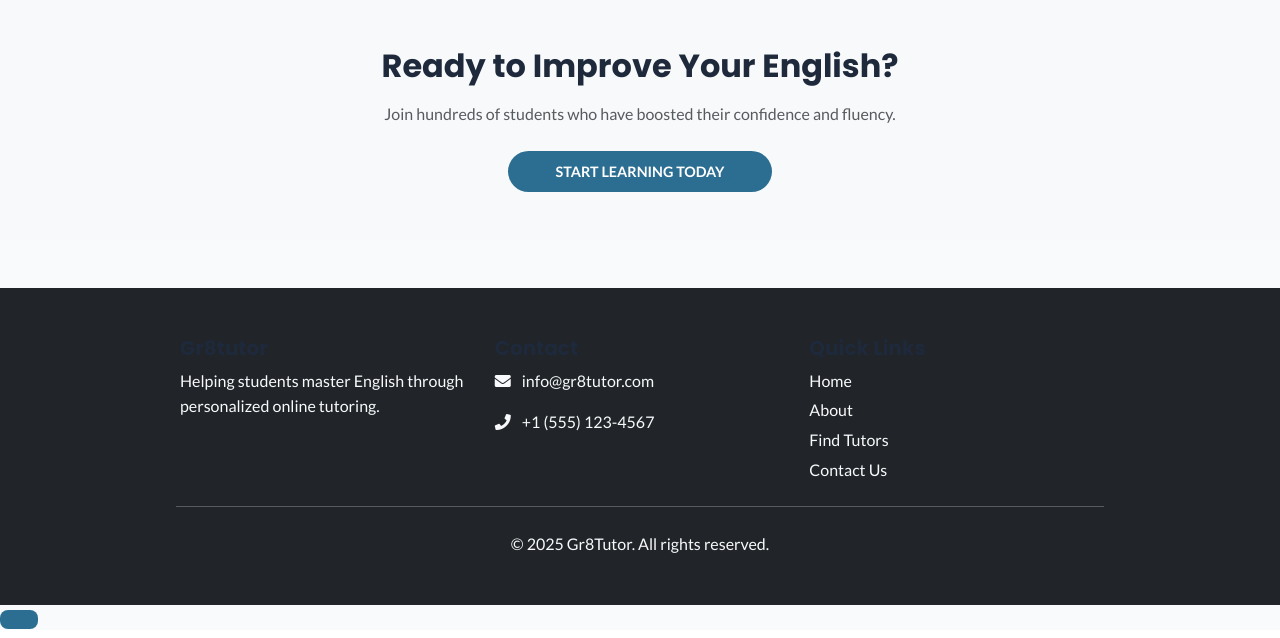
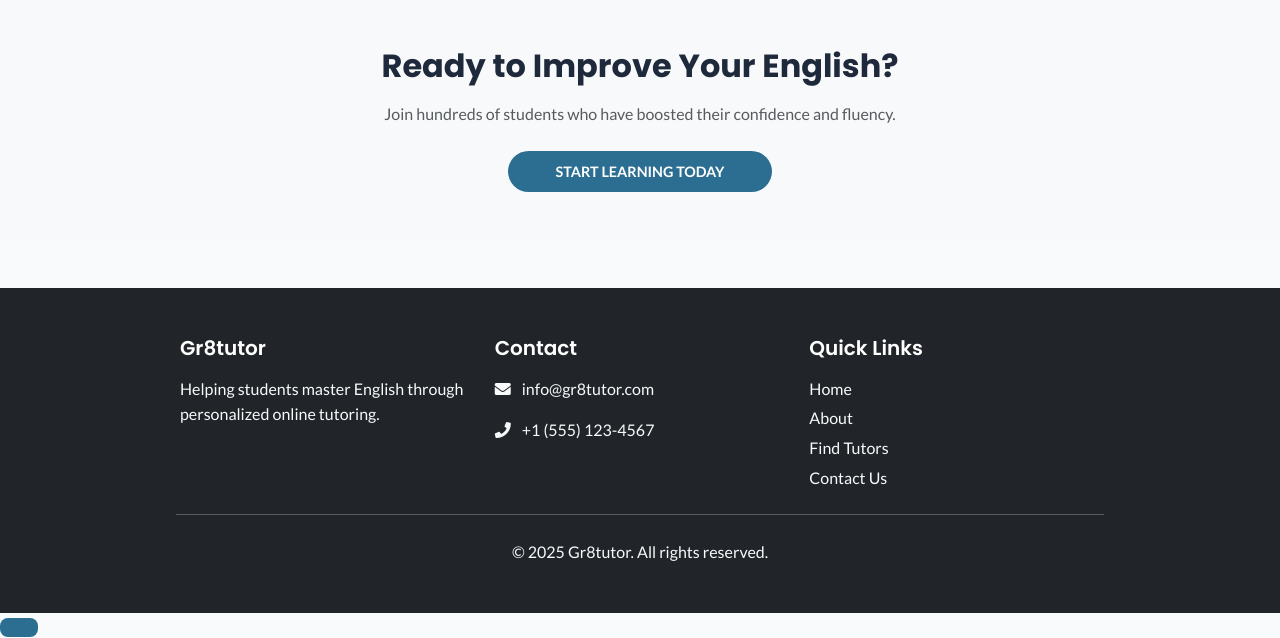
Before and after one commit to jackpoletek/gr8tutor-english-online, a Django app: page /about/ in a window 1280 px wide. Shown: the part 1995-2633 px from the top of the page. Run offline with Django 5.2, Linux system fonts and the light colour scheme.

Commit message:
Style h5 headings in the footer

```diff
--- a/gr8tutor/static/css/style.css
+++ b/gr8tutor/static/css/style.css
@@ -297,6 +297,13 @@ a:hover {
     padding: 3rem 0 1.5rem;
 }
 
+/* Footer Headings */
+.footer h5 {
+    color: #fff;
+    font-weight: 600;
+    margin-bottom: 1rem;
+}
+
 /* Responsive Design */
 
 /* Mobile devices */
--- a/gr8tutor/templates/gr8tutor/base.html
+++ b/gr8tutor/templates/gr8tutor/base.html
@@ -15,11 +15,11 @@
 <head>
     <meta charset="UTF-8">
     <meta name="viewport" content="width=device-width, initial-scale=1.0">
-    <title>{% block title %}Gr8Tutor - English Online Tutoring{% endblock %}</title>
+    <title>{% block title %}Gr8tutor - English Online Tutoring{% endblock %}</title>
 
     <!-- Meta Tags -->
     <meta name="description"
-        content="Gr8Tutor - Your go-to platform for online English tutoring. Connect with expert tutors and enhance your language skills from the comfort of your home.">
+        content="Gr8tutor - Your go-to platform for online English tutoring. Connect with expert tutors and enhance your language skills from the comfort of your home.">
     <meta name="keywords"
         content="English tutoring, online English lessons, learn English, English tutors, language learning, online education, English practice, ESL tutoring">
 
@@ -108,7 +108,7 @@
             </div>
             <hr class="my-4">
             <div class="text-center">
-                <p class="mb-0">&copy; 2025 Gr8Tutor. All rights reserved.</p>
+                <p class="mb-0">&copy; 2025 Gr8tutor. All rights reserved.</p>
             </div>
         </div>
     </footer>
```
